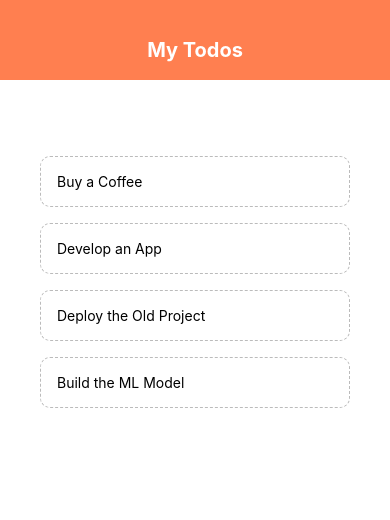
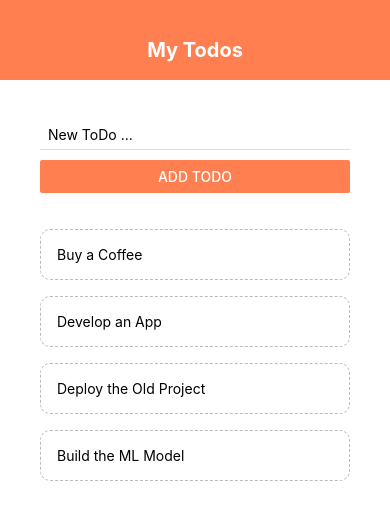
Before and after one commit to shubhamjha25/Nativelytical, a React Native app: screen / in a window 390 px wide. Shown: the top 520 px of the page. Built offline with nearby package versions, Linux system fonts and the light colour scheme.

Commit message:
ToDo App (Part 3)

```diff
--- a/App.js
+++ b/App.js
@@ -1,8 +1,9 @@
 import { StatusBar } from 'expo-status-bar';
 import React, { useState } from 'react';
-import { StyleSheet, Text, View, FlatList } from 'react-native';
+import { StyleSheet, View, FlatList } from 'react-native';
 import Header from './components/Header';
 import ToDoItem from './components/ToDoItem';
+import AddToDo from './components/AddToDo';
 
 export default function App() {
 
@@ -19,13 +20,23 @@
         });
     }
 
+    const submitHandler = text => {
+        setTodos(prevTodos => {
+            return [
+                { text: text, key: Math.random().toString() },
+                ...prevTodos
+            ];
+        });
+    }
+
     return (
         <View style={styles.container}>
 
             <Header />
 
             <View style={styles.content}>
-                {/* ToDo Form */}
+
+                <AddToDo submitHandler={submitHandler} />
 
                 <View style={styles.list}>
                     <FlatList
--- /dev/null
+++ b/components/AddToDo.js
@@ -0,0 +1,34 @@
+import React, { useState } from 'react';
+import { StyleSheet, TextInput, Button, View } from 'react-native';
+
+const AddToDo = ({ submitHandler }) => {
+
+    const [text, setText] = useState('');
+
+    const changeHandler = (val) => {
+        setText(val);
+    }
+
+    return (
+        <View>
+            <TextInput
+                style={styles.input}
+                placeholder='New ToDo ...'
+                onChangeText={changeHandler}
+            />
+            <Button onPress={() => submitHandler(text)} title='Add ToDo' color='coral' />
+        </View>
+    );
+}
+
+const styles = StyleSheet.create({
+    input: {
+        marginBottom: 10,
+        paddingHorizontal: 8,
+        paddingVertical: 6,
+        borderBottomColor: '#ddd',
+        borderBottomWidth: 1
+    }
+});
+
+export default AddToDo;
```
